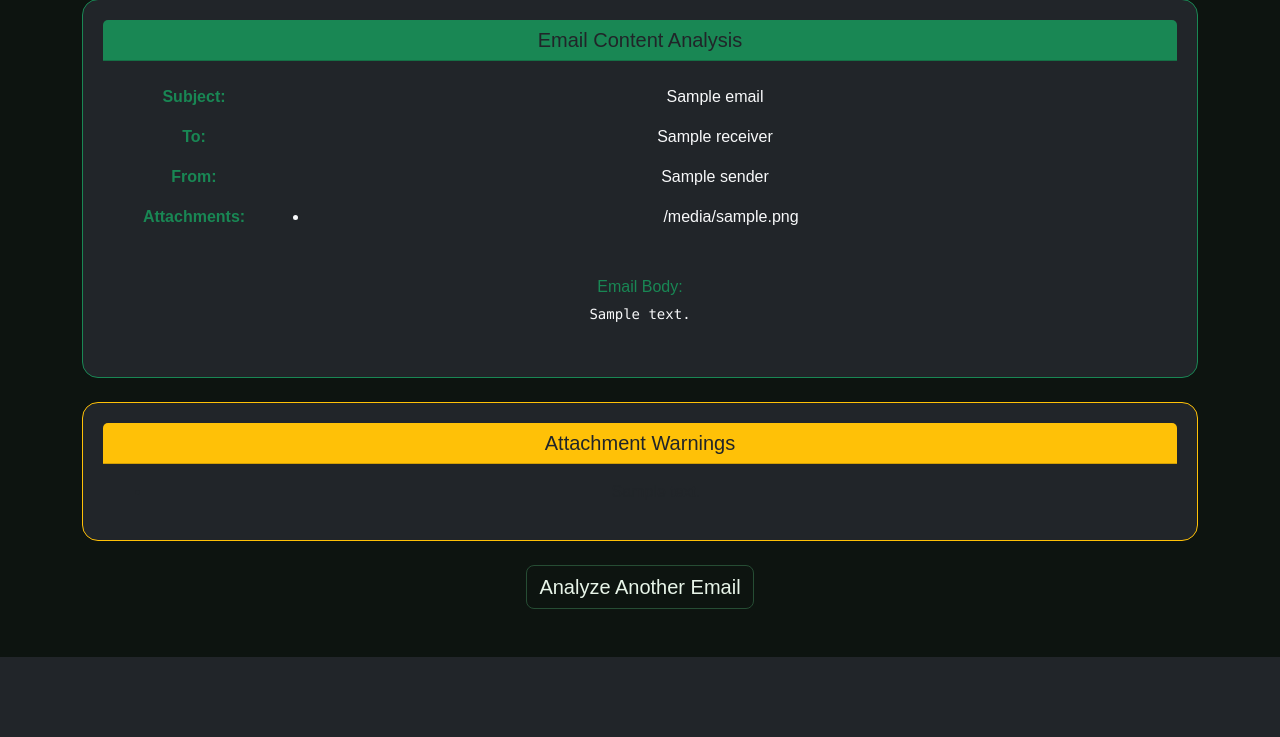
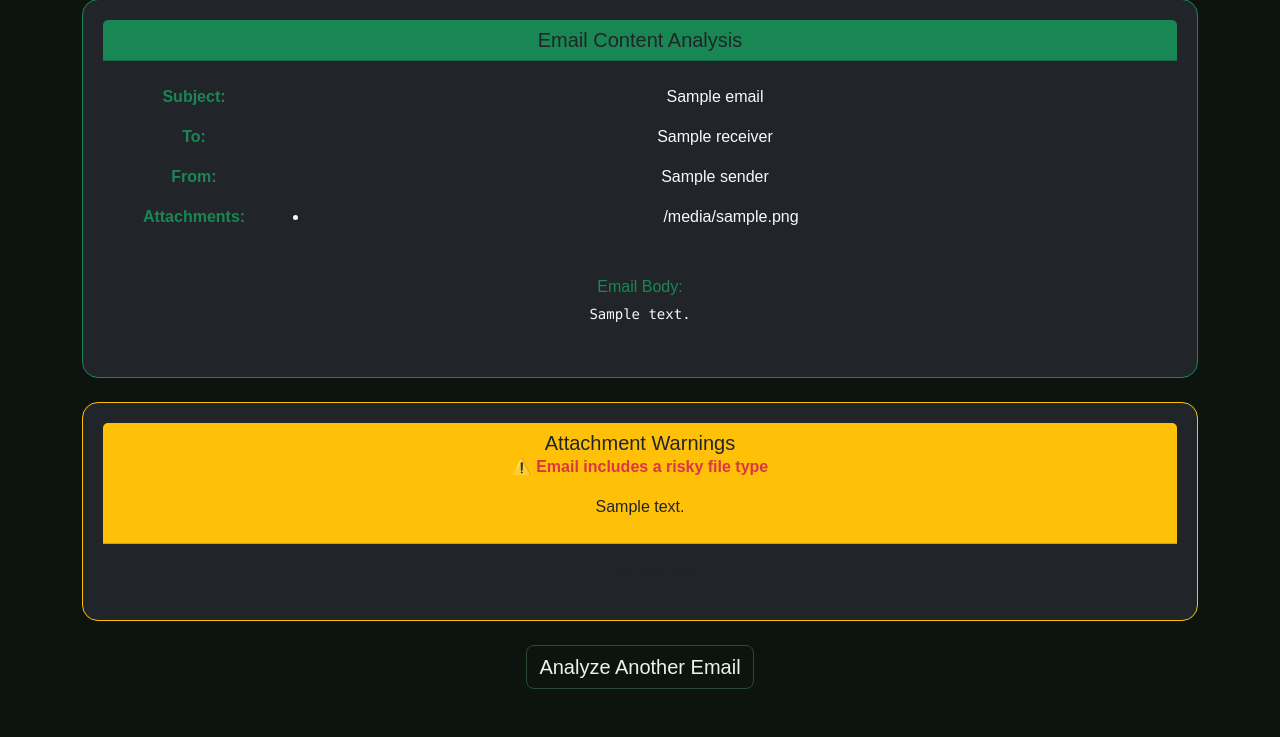
Before and after one commit to Rithvikk1590/Inbox-Gaurdian, a Flask app: template Website/templates/analysis.html in a window 1280 px wide. Shown: the part 247-984 px from the top of the page. Before the commit the page ends 904 px from the top, so only its background shows below. Run offline with Flask 3, Linux system fonts and the light colour scheme; the template is opened without the code that fills it: most values are stand-ins (such as "Sample title", 1, 10 or a date in 2020).

Commit message:
added warning for extensions

```diff
--- a/Website/templates/analysis.html
+++ b/Website/templates/analysis.html
@@ -100,7 +100,13 @@
   <section class="container my-4">
     <div class="card bg-dark border-warning">
       <div class="card-header bg-warning text-dark">
-        <h5 class="mb-0">Attachment Warnings</h5>
+        {% if analysis.attachment_warnings %}
+          <h5 class="mb-0">Attachment Warnings</h5>
+          <p class="text-danger fw-bold">⚠️ Email includes a risky file type</p>
+          {% for w in analysis.attachment_warnings %}
+            <p>{{ w.message }}</p>
+          {% endfor %}
+        {% endif %}
       </div>
       <div class="card-body">
         <ul class="mb-0">
```
